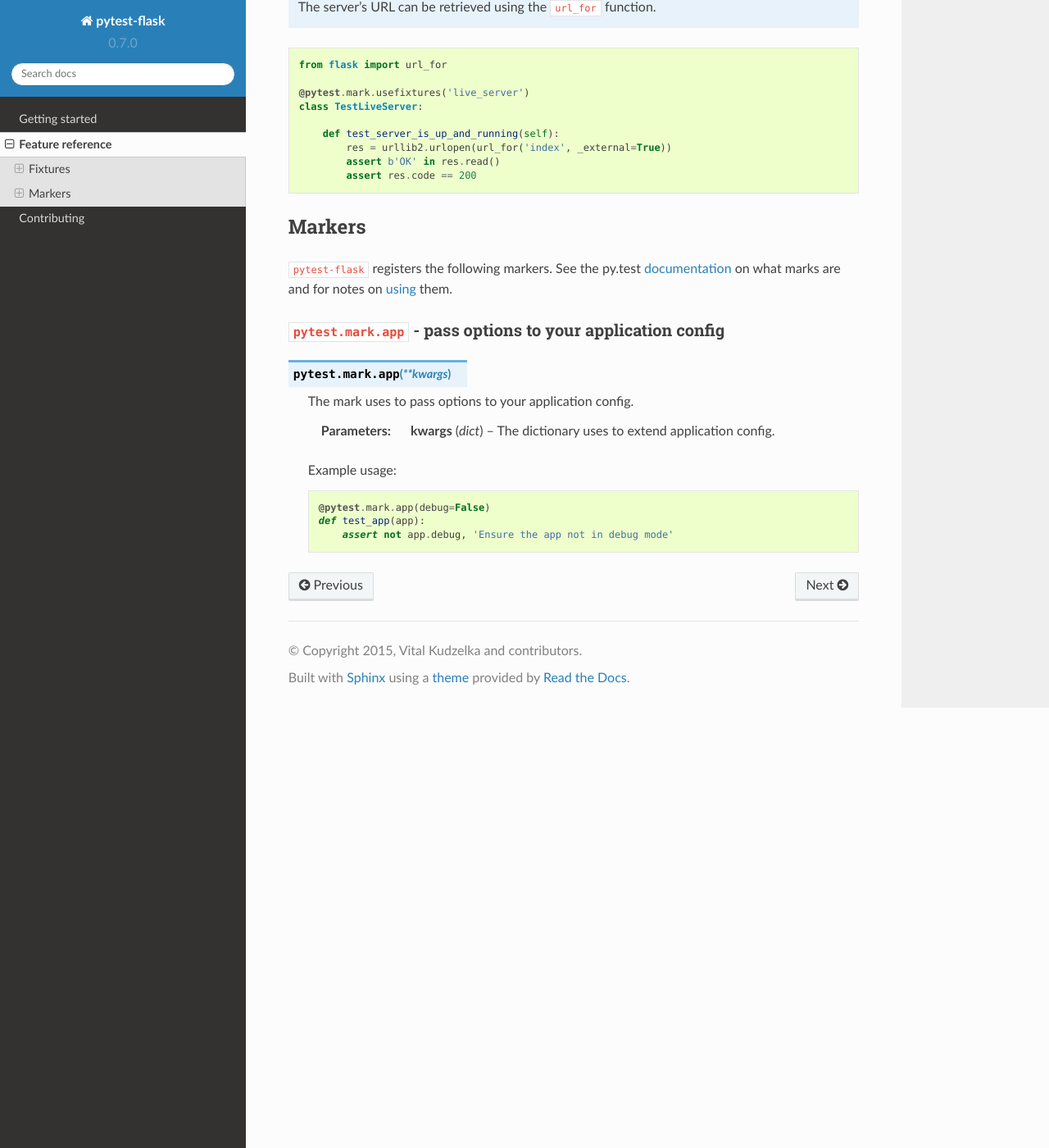
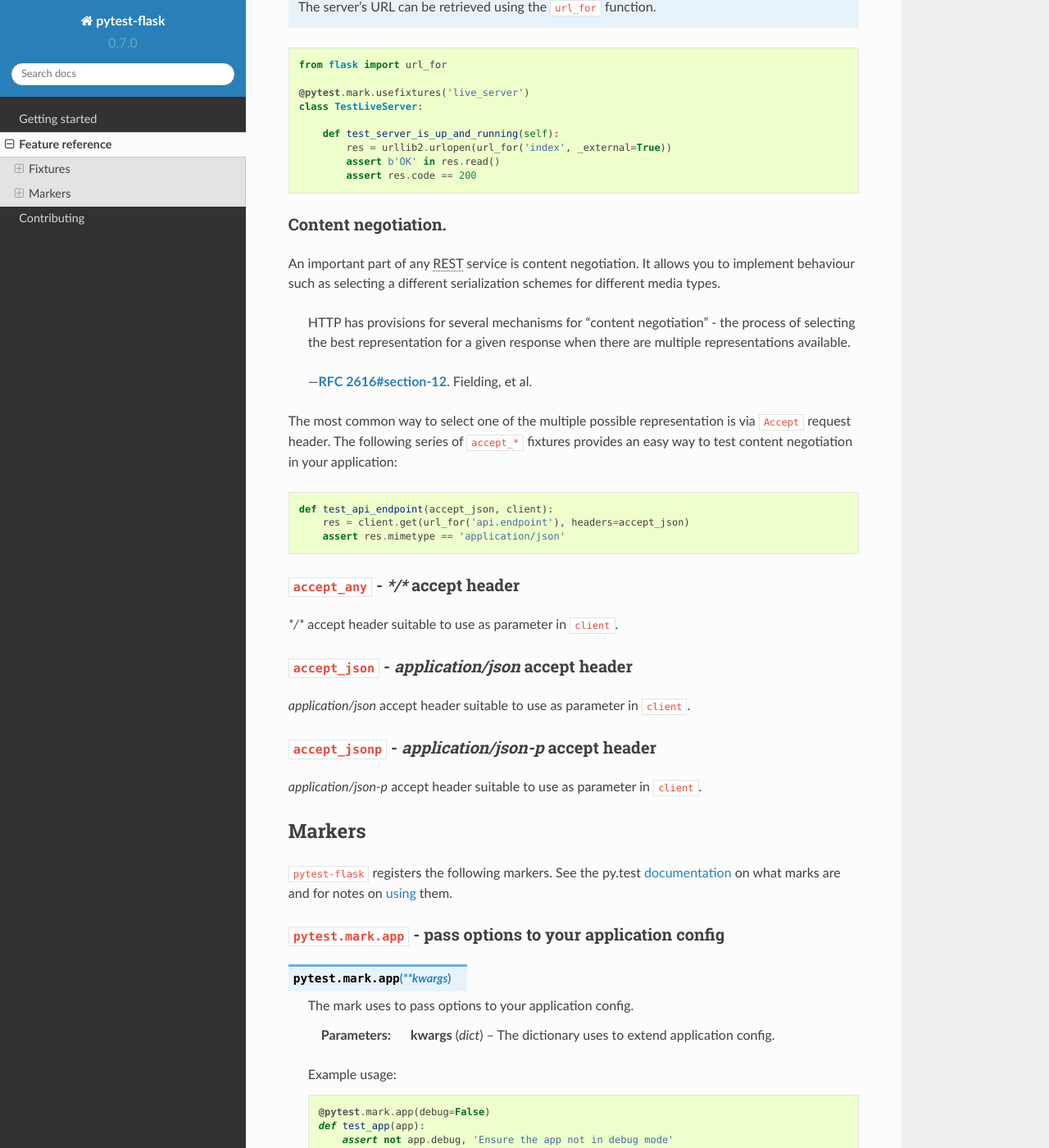
Before and after one commit to pytest-dev/pytest-flask, a Sphinx documentation site: the page built from docs/features.rst, in a window 1280 px wide and 1400 px high, scrolled down 2301 px. Shown: the whole window at 82% size. Built offline with Sphinx 7.4.7 and the Read the Docs theme 2.0.0, drawn with Linux system fonts in a browser that asks for light colours.

Commit message:
Add "Content negotiation" section
Include overview of available `accept_*` fixtures as well.

```diff
--- a/docs/features.rst
+++ b/docs/features.rst
@@ -141,6 +141,50 @@
             assert res.code == 200
 
 
+Content negotiation.
+~~~~~~~~~~~~~~~~~~~~
+
+An important part of any :abbr:`REST (REpresentational State Transfer)`
+service is content negotiation. It allows you to implement behaviour such as
+selecting a different serialization schemes for different media types.
+
+    HTTP has provisions for several mechanisms for "content negotiation" - the
+    process of selecting the best representation for a given response
+    when there are multiple representations available.
+
+    -- :rfc:`2616#section-12`. Fielding, et al.
+
+The most common way to select one of the multiple possible representation is
+via ``Accept`` request header. The following series of ``accept_*`` fixtures
+provides an easy way to test content negotiation in your application:
+
+.. code:: python
+
+    def test_api_endpoint(accept_json, client):
+        res = client.get(url_for('api.endpoint'), headers=accept_json)
+        assert res.mimetype == 'application/json'
+
+
+``accept_any`` - :mimetype:`*/*` accept header
+~~~~~~~~~~~~~~~~~~~~~~~~~~~~~~~~~~~~~~~~~~~~~~
+
+:mimetype:`*/*` accept header suitable to use as parameter in ``client``.
+
+
+``accept_json`` - :mimetype:`application/json` accept header
+~~~~~~~~~~~~~~~~~~~~~~~~~~~~~~~~~~~~~~~~~~~~~~~~~~~~~~~~~~~~
+
+:mimetype:`application/json` accept header suitable to use as parameter in
+``client``.
+
+
+``accept_jsonp`` - :mimetype:`application/json-p` accept header
+~~~~~~~~~~~~~~~~~~~~~~~~~~~~~~~~~~~~~~~~~~~~~~~~~~~~~~~~~~~~~~~
+
+:mimetype:`application/json-p` accept header suitable to use as parameter in
+``client``.
+
+
 Markers
 -------
 
```
